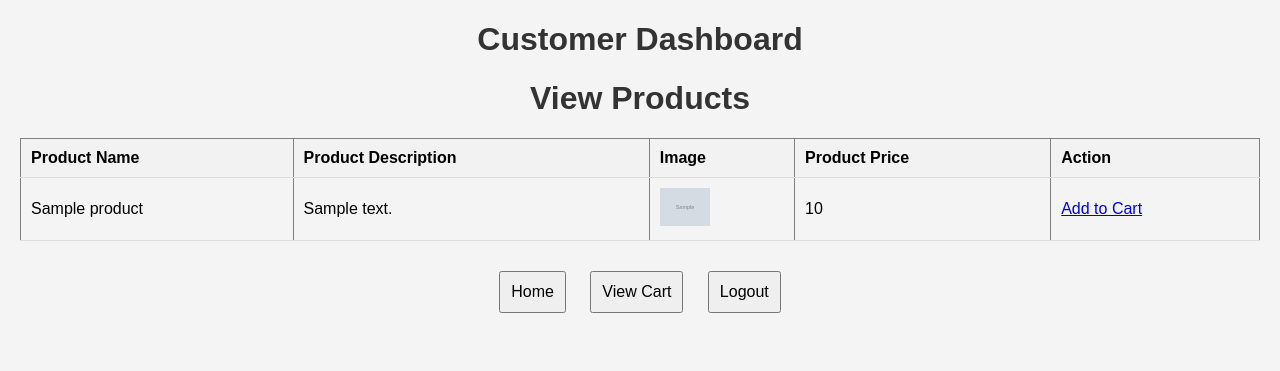
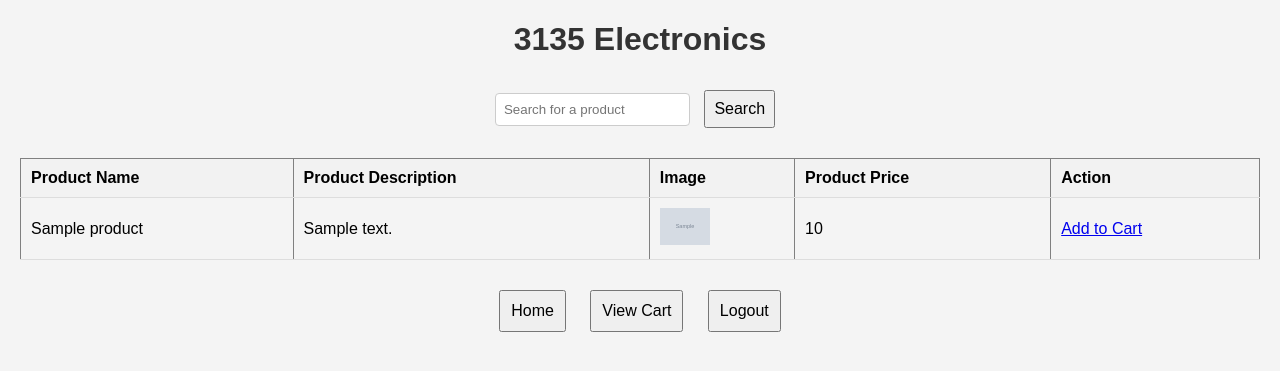
Before and after one commit to Kian2002/INFO3135-ECOM, a PHP site: page /view/cust_dashboard.php in a window 1280 px wide. Shown: the top 371 px of the page. Run offline with PHP 8.4, Linux system fonts and the light colour scheme; tables that the repository leaves empty or names only in its code hold one stand-in row (values such as "Sample post"); grey boxes marked "Sample" are stand-in pictures.

Commit message:
style: fixed some minor style stuff and added search

```diff
--- a/model/cust_model.php
+++ b/model/cust_model.php
@@ -11,10 +11,8 @@ function authenticateCust($email, $password)
     $result = $conn->query($query);
 
     if ($result->num_rows > 0) {
-        // Admin is authenticated
         return true;
     } else {
-        // Admin authentication failed
         return false;
     }
 }
--- a/model/order_model.php
+++ b/model/order_model.php
@@ -31,7 +31,7 @@ function insertOrder($orderID, $customerID, $currentDate)
     $description = $conn->real_escape_string($customerID);
     $imagePath = $conn->real_escape_string($currentDate);
 
-    // Insert product into the database
+
     $query = "INSERT INTO `orders`(`order_id`, `customer_id`, `order_date`) VALUES ('$orderID','$customerID','$currentDate')";
 
     return $conn->query($query);
@@ -41,10 +41,7 @@ function insertOrder($orderID, $customerID, $currentDate)
 function insertOrderProduct($orderID, $productID, $quantity, $price) {
     global $conn;
 
-    // SQL query to insert order product details
     $sql = "INSERT INTO order_products (order_id, product_id, quantity, price) VALUES ('$orderID', '$productID', '$quantity', '$price')";
-
-    // Execute the query
     return $conn->query($sql);
 }
 ?>
--- a/view/cust_dashboard.php
+++ b/view/cust_dashboard.php
@@ -1,3 +1,28 @@
+<?php
+require_once('../model/product_model.php');
+
+function searchProduct($query, $products){
+    $searchResults = array();
+
+    foreach ($products as $product) {
+        if (stripos($product['product_name'], $query) !== false) {
+            $searchResults[] = $product;
+        }
+    }
+    return $searchResults;
+}
+
+$allProducts = getProduct();
+
+if (isset($_GET['search']) && !empty($_GET['search'])) {
+    $searchQuery = $_GET['search'];
+    $products = searchProduct($searchQuery, $allProducts);
+} else {
+    $products = $allProducts;
+}
+
+?>
+
 <!DOCTYPE html>
 <html lang="en">
 
@@ -6,6 +31,7 @@
     <meta name="viewport" content="width=device-width, initial-scale=1.0">
     <title>Customer Dashboard</title>
     <style>
+
     body {
         font-family: Arial, sans-serif;
         background-color: #f4f4f4;
@@ -54,19 +80,33 @@
         background-color: #333;
         color: #fff;
     }
+
+    input[type="text"] {
+        padding: 8px;
+        margin-bottom: 10px;
+        border: 1px solid #ccc;
+        border-radius: 4px;
+    }
+
+    #searchButton {
+        padding: 8px;
+        cursor: pointer;
+    }
+</style>
     </style>
 </head>
 
 <body>
-    <h1>Customer Dashboard</h1>
-    <h1>View Products</h1>
+    <h1> 3135 Electronics </h1>
 
     <div>
+        <form action="" method="get">
+            <input type="text" name="search" placeholder="Search for a product">
+            <button id="searchButton" type="submit">Search</button>
+        </form>
+
         <?php
-        require_once('../model/product_model.php');
-        $products = getProduct();
-
-        if ($products->num_rows > 0) {
+        if ($products) {
             echo "<table border='1'>
                 <tr>
                     <th>Product Name</th>
@@ -76,31 +116,24 @@
                     <th>Action</th>
                 </tr>";
 
-            while ($row = $products->fetch_assoc()) {
+            foreach ($products as $row) {
                 echo "<tr>";
                 echo "<td>" . $row['product_name'] . "</td>";
                 echo "<td>" . $row['product_description'] . "</td>";
-
-                // Display the image if the image path is available
                 if (!empty($row['image_path'])) {
                     echo "<td><img src='{$row['image_path']}' alt='Product Image'></td>";
                 } else {
                     echo "<td>No Image</td>";
                 }
-
                 echo "<td>" . $row['product_price'] . "</td>";
-                // Link to the cart_controller.php file for adding the product to the cart
                 echo "<td><a href='../controller/cart_controller.php?action=add&id=" . $row['product_id'] . "&name=" . $row['product_name'] . "&price=" . $row['product_price'] . "&image_path=" . $row['image_path'] . "'>Add to Cart</a></td>";
                 echo "</tr>";
             }
-
             echo "</table>";
         } else {
             echo "No products found";
         }
         ?>
-
-
     </div>
 
     <div>
@@ -109,9 +142,6 @@
         <button onclick="window.location.href = '../controller/cust_controller.php?cust_logout=true';">Logout</button>
     </div>
 
-    <div>
-
-    </div>
 </body>
 
 </html>
--- a/view/cust_login.php
+++ b/view/cust_login.php
@@ -65,7 +65,7 @@
         button {
             padding: 10px;
             font-size: 16px;
-            margin-top: 10px; /* Adjusted margin */
+            margin-top: 10px;
             cursor: pointer;
             background-color: #3498db;
             color: #fff;
```
Also changed, not shown: controller/cart_controller.php (+2 -36 lines), controller/cust_controller.php (+1 -14 lines), controller/test.php (deleted, +0 -104 lines), view/cart.php (+5 -11 lines), view/view_products.php (deleted, +0 -42 lines). Lines whose indentation alone changed are shown as unchanged.
